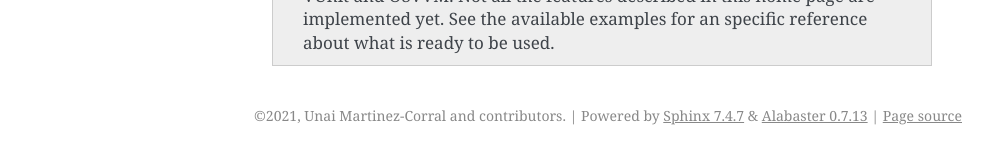
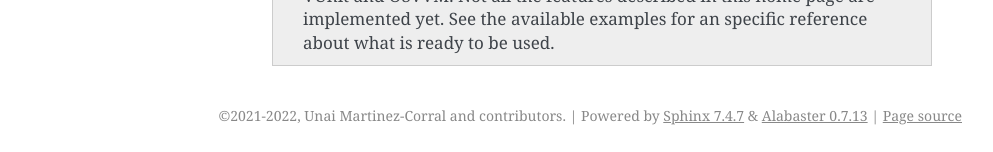
Before and after one commit to umarcor/osvb, a Sphinx documentation site: the page built from doc/index.rst, in a window 1280 px wide. Shown: the part 928-1080 px from the top of the page, without its empty margins (148-1141 px from the left). Built offline with Sphinx 7.4.7, drawn with Linux system fonts in a browser that asks for light colours.

Commit message:
doc: update copyright year

```diff
--- a/doc/conf.py
+++ b/doc/conf.py
@@ -58,7 +58,7 @@ source_suffix = {
 master_doc = "index"
 
 project = u"Open Source Verification Bundle"
-copyright = u"2021, Unai Martinez-Corral and contributors"
+copyright = u"2021-2022, Unai Martinez-Corral and contributors"
 author = u"Unai Martinez-Corral and contributors"
 
 version = "latest"
```
